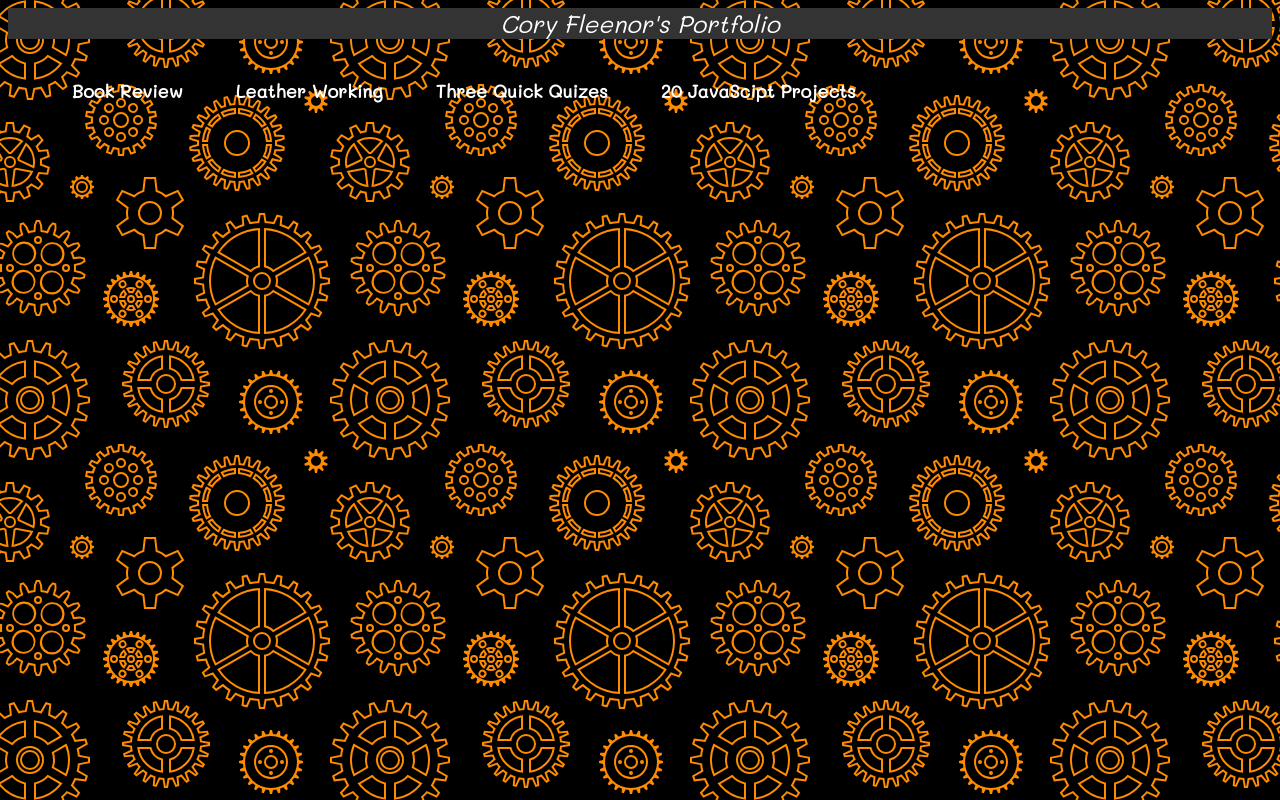
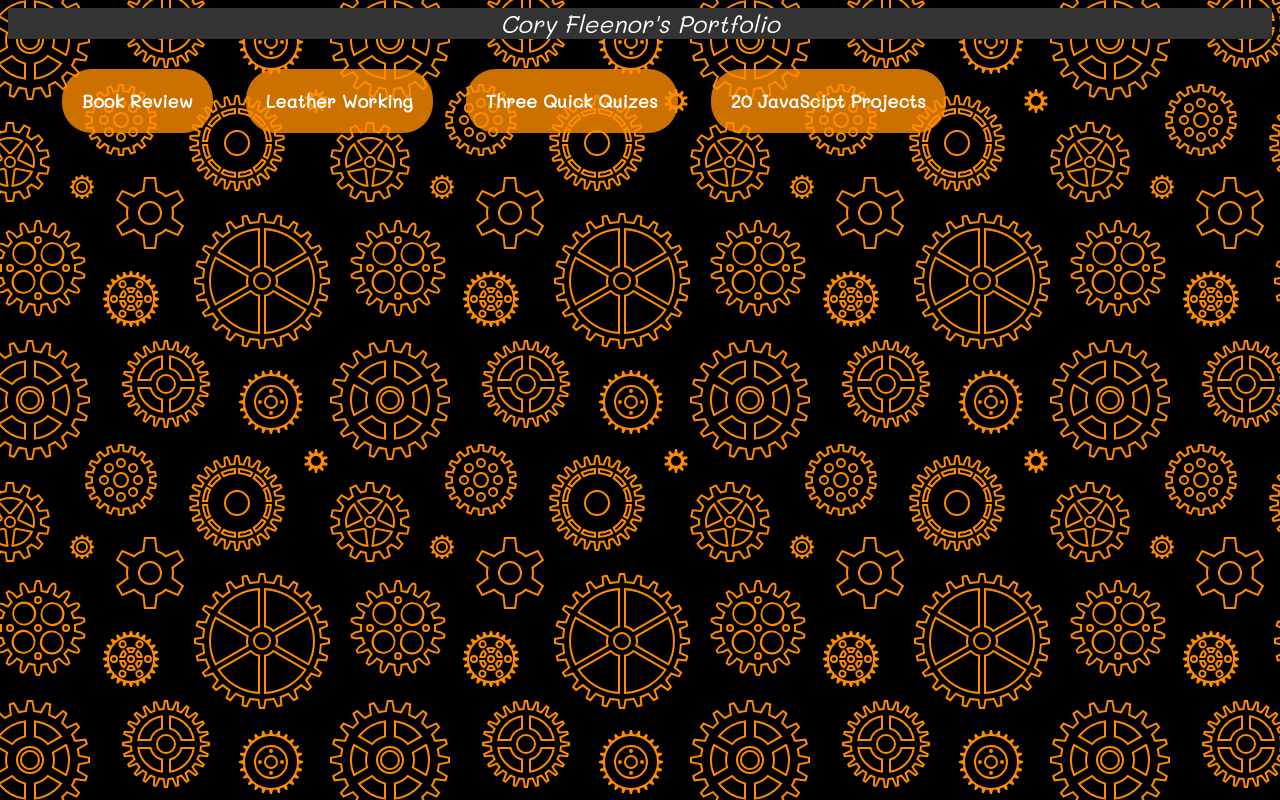
Before and after one commit to CoryFleenor/interactive.project, a plain HTML site: page index.html in a window 1280 px wide. Drawn offline with Linux system fonts and the light colour scheme.

Commit message:
containers for css styling

```diff
--- a/index.html
+++ b/index.html
@@ -9,11 +9,19 @@
   </head>
   <body>
     <header>Cory Fleenor's Portfolio</header>
-    <ul>
-      <li><a href="bookreview/index.html">Book Review</a></li>
-      <li><a href="Leatherworking/index.html">Leather Working</a></li>
-      <li><a href="quickQuiz/index.html">Three Quick Quizes</a></li>
-      <li><a href="JS Course/index.html">20 JavaScipt Projects</a></li>
-    </ul>
+    <div class="container">
+      <ul>
+        <li><a class="item" href="bookreview/index.html">Book Review</a></li>
+        <li>
+          <a class="item" href="Leatherworking/index.html">Leather Working</a>
+        </li>
+        <li>
+          <a class="item" href="quickQuiz/index.html">Three Quick Quizes</a>
+        </li>
+        <li>
+          <a class="item" href="JS Course/index.html">20 JavaScipt Projects</a>
+        </li>
+      </ul>
+    </div>
   </body>
 </html>
```
